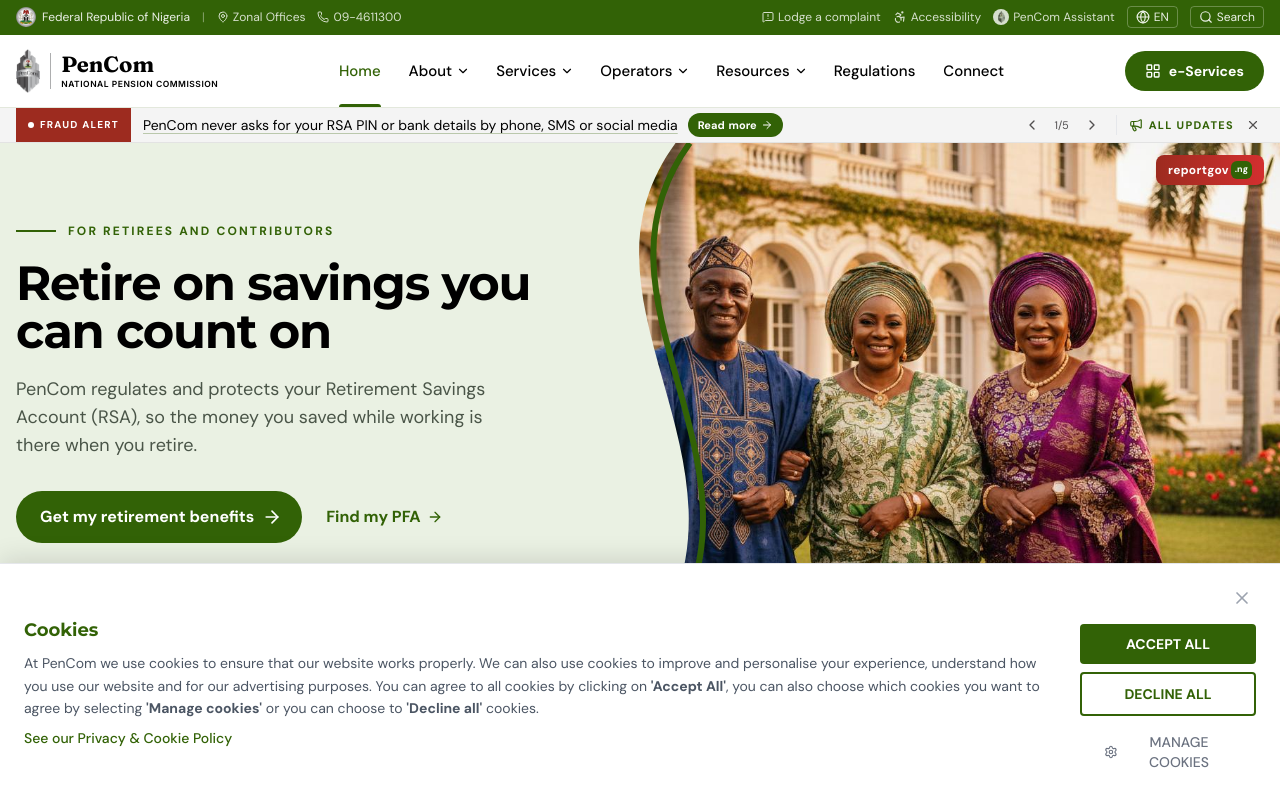
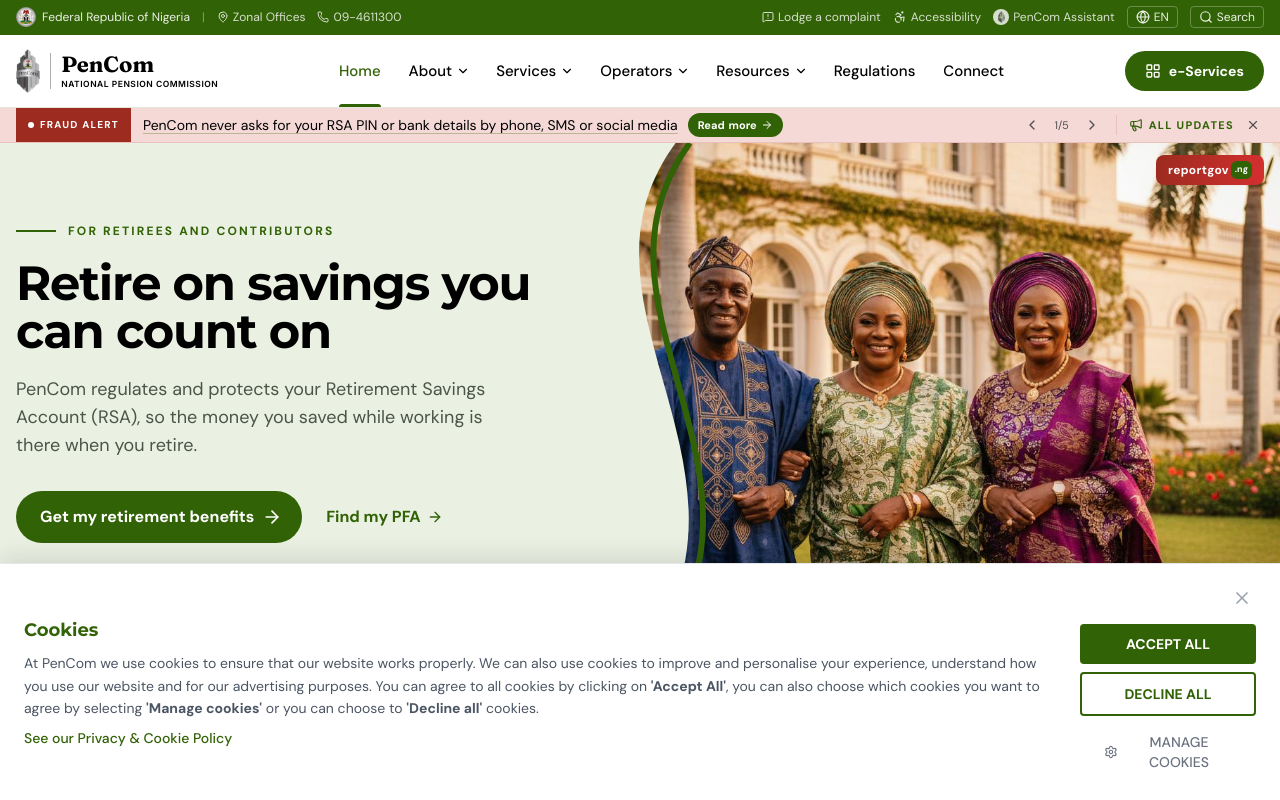
Before and after one commit to AutanMama/pencom-design-option-b, a React (Vite) app: page /#/ in a window 1280 px wide. Shown: the top 800 px of the page. Built offline with nearby package versions, Linux system fonts and the light colour scheme.

Commit message:
Light red background for the updates strip on Home

```diff
--- a/src/components/UpdatesTicker.tsx
+++ b/src/components/UpdatesTicker.tsx
@@ -45,7 +45,7 @@ export default function UpdatesTicker({ dark = false }: { dark?: boolean }) {
   const item = latestUpdates[index];
   const isAlert = /alert|deadline/i.test(item.label);
   // Design 2: a "breaking news" strip. The label is a coloured block on the left edge
-  // (red for alerts, PenCom green for news). White bar under the white menu; see-through dark over photos.
+  // (red for alerts, PenCom green for news). Light red tint under the white menu (stands apart from the green banner and draws attention); see-through dark over photos.
   const block = isAlert ? "bg-[#9D2B1F]" : "bg-[#326206]";
   // Small pulsing dot on important alerts only, to catch the eye (stops if the device asks for less motion)
   const dot = isAlert && (
@@ -58,7 +58,7 @@ export default function UpdatesTicker({ dark = false }: { dark?: boolean }) {
 
   return (
     <div
-      className={`text-sm transition-colors duration-300 ${dark ? "bg-black/45 backdrop-blur-sm text-white" : "bg-[#F4F4F4] text-black border-y border-[#E3E3E3]"}`}
+      className={`text-sm transition-colors duration-300 ${dark ? "bg-black/45 backdrop-blur-sm text-white" : "bg-[#F4D9D7] text-black border-y border-[#E9C2BE]"}`}
       onMouseEnter={() => setPaused(true)}
       onMouseLeave={() => setPaused(false)}
       onTouchStart={onTouchStart}
@@ -90,7 +90,7 @@ export default function UpdatesTicker({ dark = false }: { dark?: boolean }) {
           </button>
           <button
             onClick={() => window.dispatchEvent(new Event("pencom:open-updates"))}
-            className={`hidden md:inline-flex items-center gap-1.5 ml-2 pl-3 border-l text-[11px] font-semibold uppercase tracking-[0.12em] ${dark ? "border-white/20 text-white/85 hover:text-white" : "border-gray-200 text-[#326206] hover:text-black"}`}
+            className={`hidden md:inline-flex items-center gap-1.5 ml-2 pl-3 border-l text-[11px] font-semibold uppercase tracking-[0.12em] ${dark ? "border-white/20 text-white/85 hover:text-white" : "border-[#E9C2BE] text-[#326206] hover:text-black"}`}
           >
             <Megaphone className="w-3.5 h-3.5" /> All updates
           </button>
```
